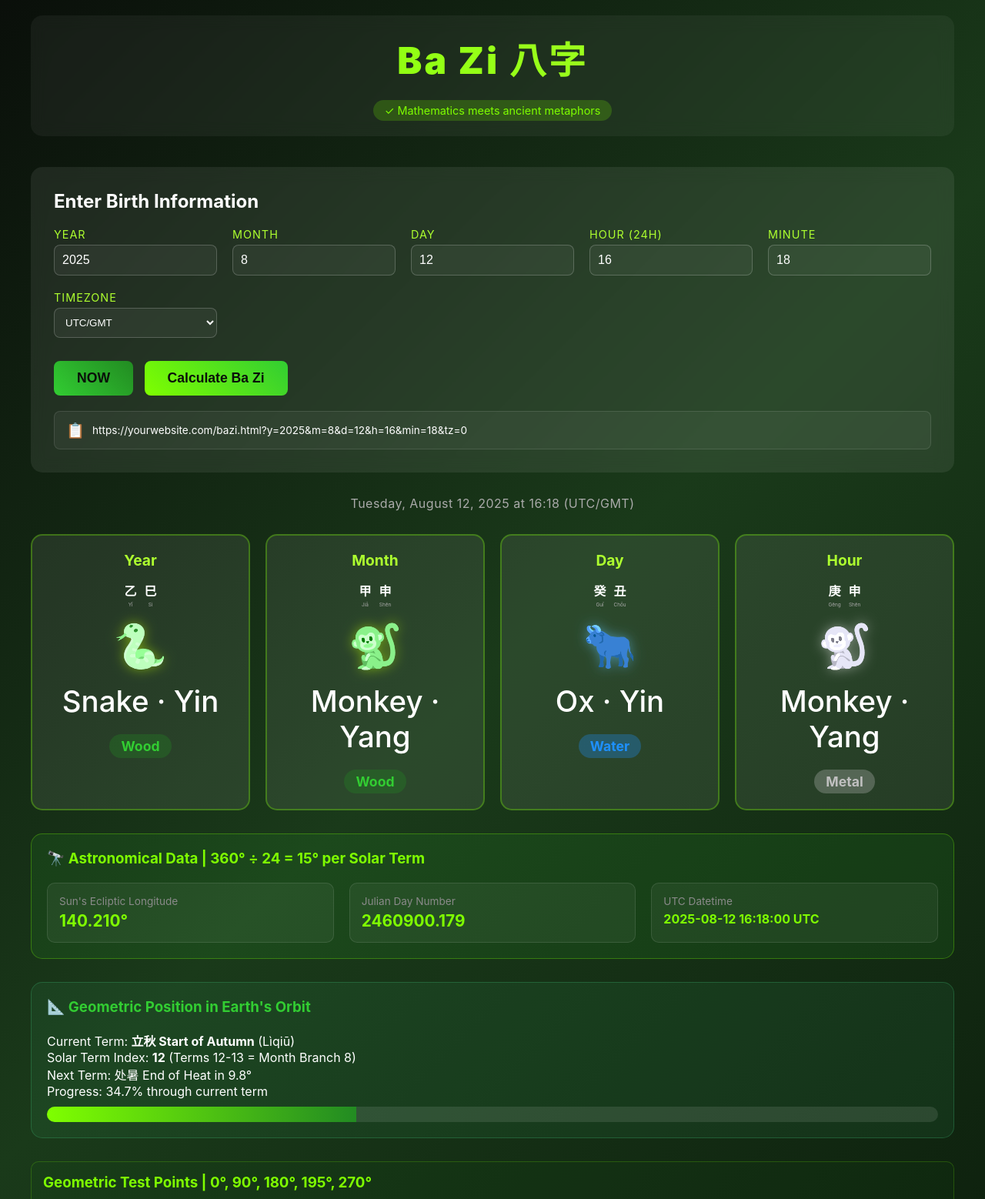
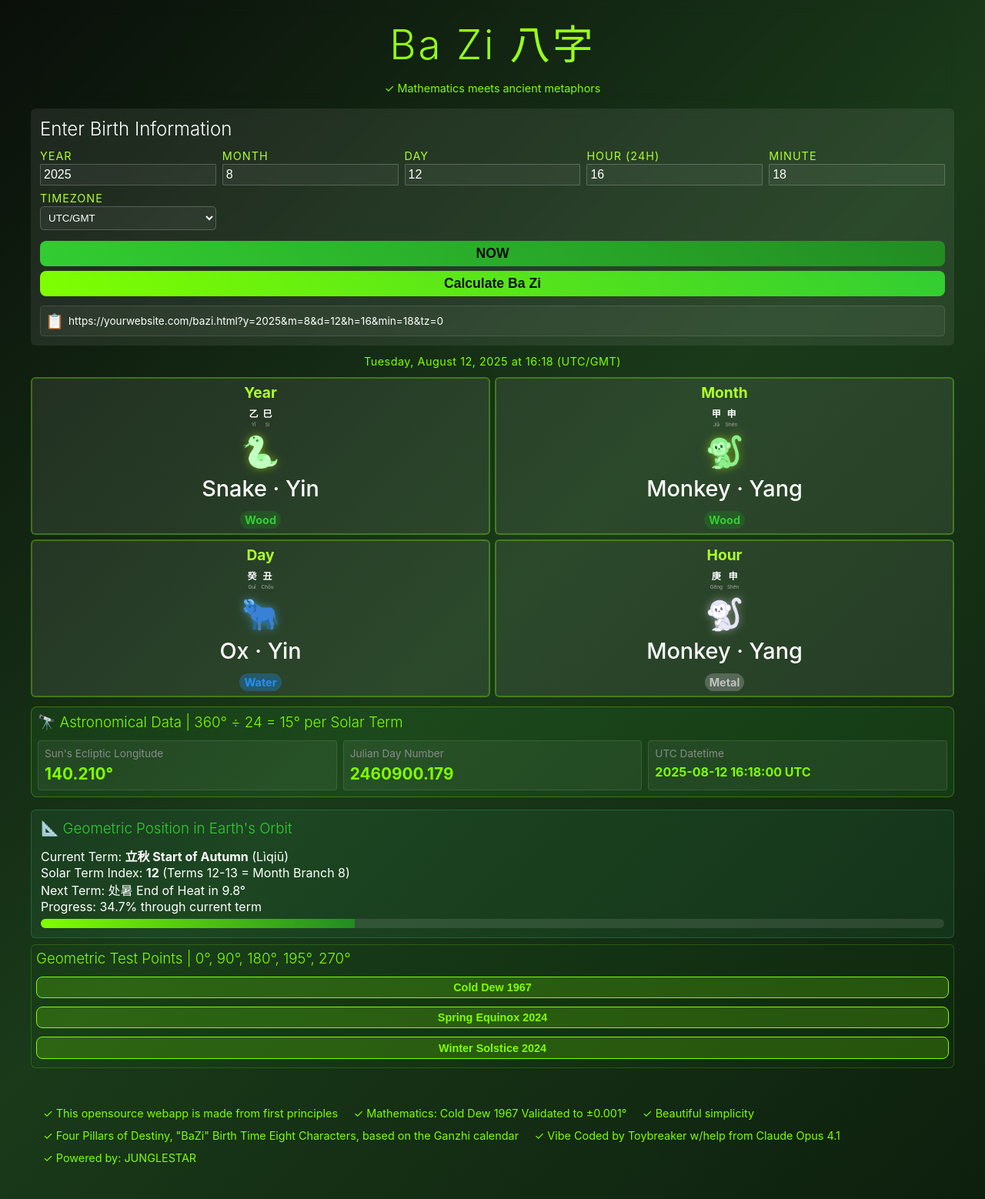
Before and after one commit to junglesta/BAZI, a plain HTML site: page index.html in a window 1280 px wide. Shown: the top 1558 px of the page at 77% size. Drawn offline with Linux system fonts and the light colour scheme.

Commit message:
v90 | gui improv

```diff
--- a/index.html
+++ b/index.html
@@ -1,6 +1,7 @@
 <!doctype html>
 <html lang="en">
     <head>
+        <meta name="version" content="90" />
         <meta charset="UTF-8" />
         <meta name="viewport" content="width=device-width, initial-scale=1.0" />
         <title>BAZI 八字 Math From First Principles</title>
@@ -23,7 +24,7 @@
                 );
                 min-height: 100vh;
                 color: #fff;
-                padding: 20px;
+                padding: 1dvh;
             }
 
             .container {
@@ -33,21 +34,21 @@
 
             header {
                 text-align: center;
-                margin-bottom: 40px;
-                padding: 20px;
-                background: rgba(255, 255, 255, 0.05);
-                border-radius: 15px;
-                backdrop-filter: blur(10px);
+                margin-bottom: 1dvh;
+                padding: 1dvh;
+                /* background: rgba(255, 255, 255, 0.05); */
+                border-radius: 1dvh;
+                backdrop-filter: blur(0.75dvh);
             }
 
             h1 {
                 font-size: 3rem;
-                margin-bottom: 10px;
+                margin-bottom: 0.5dvh;
                 background: linear-gradient(45deg, #7fff00, #adff2f);
                 -webkit-background-clip: text;
                 -webkit-text-fill-color: transparent;
                 background-clip: text;
-                font-weight: 900;
+                font-weight: 300;
                 letter-spacing: 3px;
             }
 
@@ -56,29 +57,51 @@
                 font-size: 1.1rem;
             }
 
+            footer {
+                padding-block: 5dvh;
+                padding-inline: 1dvh;
+            }
+
+            h1,
+            h2,
+            h3 {
+                font-weight: 300;
+            }
+            h4,
+            h5,
+            h6 {
+                font-weight: 500;
+            }
+
             .validation-badge {
                 display: inline-block;
-                background: rgba(127, 255, 0, 0.2);
+                border-color: #7fff00;
+                /*rgba(127, 255, 0, 0.2);*/
                 color: #7fff00;
-                padding: 5px 15px;
-                border-radius: 20px;
+                padding: 0.25dvh 1dvh;
+                border-radius: 1dvh;
                 font-size: 0.9rem;
-                margin-top: 10px;
+                margin-top: 1dvh;
+            }
+
+            .pad_top_5 {
+                margin-top: 5dvh;
+                padding-top: 5dvh;
             }
 
             .input-section {
                 background: rgba(255, 255, 255, 0.08);
-                border-radius: 15px;
-                padding: 30px;
-                margin-bottom: 30px;
-                backdrop-filter: blur(10px);
+                border-radius: 0.75dvh;
+                padding: 1.5dvh;
+                margin-bottom: 1.5dvh;
+                backdrop-filter: blur(0.75dvh);
             }
 
             .input-grid {
                 display: grid;
                 grid-template-columns: repeat(auto-fit, minmax(200px, 1fr));
-                gap: 20px;
-                margin-bottom: 20px;
+                gap: 1dvh;
+                margin-bottom: 1dvh;
             }
 
             .input-group {
@@ -87,7 +110,7 @@
             }
 
             label {
-                margin-bottom: 5px;
+                margin-bottom: 0.25dvh;
                 color: #adff2f;
                 font-size: 0.9rem;
                 text-transform: uppercase;
@@ -95,11 +118,11 @@
             }
 
             input {
-                padding: 10px;
+                padding: 0.5dvh;
                 border: 1px solid rgba(255, 255, 255, 0.2);
                 background: rgba(255, 255, 255, 0.05);
                 color: #fff;
-                border-radius: 8px;
+                border-radius: 0.175dvh;
                 font-size: 1rem;
             }
 
@@ -107,14 +130,14 @@
                 background: linear-gradient(45deg, #7fff00, #32cd32);
                 color: #0a0f0a;
                 border: none;
-                padding: 12px 30px;
-                border-radius: 8px;
+                padding: 0.75dvh 1.5dvh;
+                border-radius: 1dvh;
                 font-size: 1.1rem;
                 font-weight: bold;
                 cursor: pointer;
-                transition: transform 0.2s;
-                margin-top: 10px;
-                margin-right: 10px;
+                transition: transform 0.3s;
+                margin-top: 0.5dvh;
+                margin-right: 0.5dvh;
             }
 
             button:hover {
@@ -124,29 +147,29 @@
             .astronomical-data {
                 background: rgba(50, 205, 50, 0.1);
                 border: 1px solid rgba(127, 255, 0, 0.3);
-                border-radius: 15px;
-                padding: 20px;
-                margin-bottom: 30px;
+                border-radius: 1dvh;
+                padding: 1dvh;
+                margin-bottom: 2dvh;
             }
 
             .data-grid {
                 display: grid;
                 grid-template-columns: repeat(auto-fit, minmax(250px, 1fr));
-                gap: 20px;
-                margin-top: 20px;
+                gap: 1dvh;
+                margin-top: 1dvh;
             }
 
             .data-card {
                 background: rgba(255, 255, 255, 0.05);
-                padding: 15px;
-                border-radius: 10px;
+                padding: 1dvh;
+                border-radius: 0.5dvh;
                 border: 1px solid rgba(255, 255, 255, 0.1);
             }
 
             .data-label {
                 color: #8a8a8a;
                 font-size: 0.85rem;
-                margin-bottom: 5px;
+                margin-bottom: 0.75dvh;
             }
 
             .data-value {
@@ -157,28 +180,28 @@
 
             .calculated-date-info {
                 text-align: center;
-                margin-bottom: 15px;
-                margin-top: 10px;
+                margin-top: 0.5dvh;
+                margin-bottom: 1dvh;
             }
 
             .date-display {
-                font-size: 1rem;
-                color: #aaa;
+                font-size: 1.2rem;
+                color: #7fff00;
                 letter-spacing: 0.5px;
             }
 
             .pillars-container {
                 display: grid;
                 grid-template-columns: repeat(auto-fit, minmax(250px, 1fr));
-                gap: 20px;
-                margin-top: 30px;
-                margin-bottom: 30px;
+                gap: 1.5dvh;
+                margin-top: 1.5dvh;
+                margin-bottom: 1.5dvh;
             }
 
             .pillar {
                 background: rgba(255, 255, 255, 0.08);
-                border-radius: 15px;
-                padding: 20px;
+                border-radius: 0.75dvh;
+                padding: 1.5dvh;
                 text-align: center;
                 border: 2px solid rgba(127, 255, 0, 0.3);
             }
@@ -186,7 +209,7 @@
             .pillar-title {
                 font-size: 1.2rem;
                 color: #adff2f;
-                margin-bottom: 15px;
+                margin-bottom: 0.75dvh;
                 font-weight: bold;
             }
 
@@ -194,8 +217,8 @@
                 display: flex;
                 justify-content: center;
                 align-items: center;
-                gap: 10px;
-                margin: 15px 0;
+                gap: 0.75dvh;
+                margin: 0.75dvh 0;
             }
 
             .chinese-char {
@@ -211,10 +234,10 @@
 
             .element {
                 display: inline-block;
-                padding: 5px 15px;
-                border-radius: 20px;
+                padding: 5px 0.75dvh;
+                border-radius: 1.5dvh;
                 font-size: 1.1rem;
-                margin-top: 10px;
+                margin-top: 0.75dvh;
                 font-weight: bold;
             }
 
@@ -241,54 +264,55 @@
 
             .animal-emoji {
                 font-size: 3.5rem;
-                margin: 15px 0;
+                margin: 0.75dvh 0;
             }
 
             .animal-emoji-wood {
                 filter: url(#greenify)
-                    drop-shadow(0 0 8px rgba(127, 255, 0, 0.5));
+                    drop-shadow(0 0 0.65dvh rgba(127, 255, 0, 0.5));
             }
 
             .animal-emoji-fire {
-                filter: url(#redify) drop-shadow(0 0 8px rgba(255, 69, 0, 0.5));
+                filter: url(#redify)
+                    drop-shadow(0 0 0.65dvh rgba(255, 69, 0, 0.5));
             }
 
             .animal-emoji-earth {
                 filter: url(#earthify)
-                    drop-shadow(0 0 8px rgba(218, 165, 32, 0.5));
+                    drop-shadow(0 0 0.65dvh rgba(218, 165, 32, 0.5));
             }
 
             .animal-emoji-metal {
                 filter: url(#metalify)
-                    drop-shadow(0 0 8px rgba(192, 192, 192, 0.5));
+                    drop-shadow(0 0 0.65dvh rgba(192, 192, 192, 0.5));
             }
 
             .animal-emoji-water {
                 filter: url(#blueify)
-                    drop-shadow(0 0 8px rgba(30, 144, 255, 0.5));
+                    drop-shadow(0 0 0.65dvh rgba(30, 144, 255, 0.5));
             }
 
             .animal-info {
                 font-size: 2.4rem;
-                margin: 10px 0;
+                margin: 0.75dvh 0;
                 font-weight: 500;
             }
 
             .solar-term-info {
                 background: rgba(60, 179, 113, 0.1);
                 border: 1px solid rgba(60, 179, 113, 0.3);
-                border-radius: 15px;
-                padding: 20px;
-                margin-top: 20px;
+                border-radius: 0.75dvh;
+                padding: 1.5dvh;
+                margin-top: 1.5dvh;
             }
 
             .term-progress {
                 width: 100%;
-                height: 20px;
+                height: 1.5dvh;
                 background: rgba(255, 255, 255, 0.1);
-                border-radius: 10px;
+                border-radius: 0.75dvh;
                 overflow: hidden;
-                margin-top: 10px;
+                margin-top: 0.75dvh;
             }
 
             .term-progress-bar {
@@ -300,16 +324,16 @@
             .test-cases {
                 background: rgba(34, 139, 34, 0.05);
                 border: 1px solid rgba(127, 255, 0, 0.2);
-                border-radius: 10px;
-                padding: 15px;
-                margin-top: 30px;
+                border-radius: 0.75dvh;
+                padding: 0.75dvh;
+                margin-top: 1dvh;
             }
 
             .test-button {
                 background: rgba(127, 255, 0, 0.2);
                 color: #7fff00;
                 border: 1px solid #7fff00;
-                padding: 8px 15px;
+                padding: 0.65dvh 0.75dvh;
                 margin: 5px;
                 font-size: 0.9rem;
             }
@@ -318,19 +342,19 @@
                 background: rgba(127, 255, 0, 0.3);
             }
 
-            @media (max-width: 768px) {
+            @media (max-width: 760.65dvh) {
                 h1 {
-                    font-size: 1.8rem;
+                    font-size: 3.3rem;
                 }
                 .date-display {
                     font-size: 0.9rem;
                 }
                 .pillars-container {
                     grid-template-columns: repeat(2, 1fr);
-                    gap: 10px;
+                    gap: 0.75dvh;
                 }
                 .pillar {
-                    padding: 15px 10px;
+                    padding: 0.75dvh 0.75dvh;
                 }
                 .chinese-char {
                     font-size: 0.75rem;
@@ -343,12 +367,12 @@
                 }
                 .element {
                     font-size: 0.9rem;
-                    padding: 3px 10px;
+                    padding: 3px 0.75dvh;
                 }
                 button {
                     width: 100%;
                     margin-left: 0 !important;
-                    margin-top: 10px !important;
+                    margin-top: 0.75dvh !important;
                 }
             }
 
@@ -358,10 +382,10 @@
                 }
                 .pillars-container {
                     grid-template-columns: repeat(2, 1fr);
-                    gap: 8px;
+                    gap: 0.65dvh;
                 }
                 .pillar {
-                    padding: 12px 8px;
+                    padding: 0.85dvh 0.65dvh;
                 }
                 .pillar-title {
                     font-size: 1rem;
@@ -381,7 +405,7 @@
                 button {
                     width: 100%;
                     margin-left: 0 !important;
-                    margin-top: 10px !important;
+                    margin-top: 0.75dvh !important;
                 }
                 #urlDisplay {
                     font-size: 0.75rem !important;
@@ -469,7 +493,7 @@
             </header>
 
             <div class="input-section">
-                <h2 style="margin-bottom: 20px">Enter Birth Information</h2>
+                <h2 style="margin-bottom: 1.5dvh">Enter Birth Information</h2>
                 <div class="input-grid">
                     <div class="input-group">
                         <label for="year">Year</label>
@@ -526,8 +550,8 @@
                         <select
                             id="timezone"
                             style="
-                                padding: 10px;
-                                border-radius: 8px;
+                                padding: 0.75dvh;
+                                border-radius: 0.65dvh;
                                 background: rgba(255, 255, 255, 0.05);
                                 color: white;
                                 border: 1px solid rgba(255, 255, 255, 0.2);
@@ -573,10 +597,10 @@
                 <div
                     id="urlDisplay"
                     style="
-                        margin-top: 20px;
-                        padding: 12px 15px;
+                        margin-top: 1.5dvh;
+                        padding: 0.85dvh 0.75dvh;
                         background: rgba(255, 255, 255, 0.05);
-                        border-radius: 8px;
+                        border-radius: 0.65dvh;
                         font-size: 0.85rem;
                         color: #fff;
                         display: none;
@@ -590,7 +614,7 @@
                         style="
                             cursor: pointer;
                             display: inline-block;
-                            margin-right: 10px;
+                            margin-right: 0.75dvh;
                             color: #7fff00;
                             font-size: 1.2rem;
                             vertical-align: middle;
@@ -625,7 +649,7 @@
                 id="astronomicalData"
                 style="display: none"
             >
-                <h3 style="color: #7fff00; margin-bottom: 20px">
+                <h3 style="color: #7fff00; margin-bottom: 1.5dvh">
                     🔭 Astronomical Data | 360° ÷ 24 = 15° per Solar Term
                 </h3>
                 <div class="data-grid">
@@ -655,7 +679,7 @@
                 id="solarTermInfo"
                 style="display: none"
             >
-                <h3 style="color: #32cd32; margin-bottom: 20px">
+                <h3 style="color: #32cd32; margin-bottom: 1.5dvh">
                     📐 Geometric Position in Earth's Orbit
                 </h3>
                 <div id="termDetails"></div>
@@ -665,7 +689,7 @@
             </div>
 
             <div class="test-cases">
-                <h3 style="color: #7fff00; margin-bottom: 10px">
+                <h3 style="color: #7fff00; margin-bottom: 0.75dvh">
                     Geometric Test Points | 0°, 90°, 180°, 195°, 270°
                 </h3>
                 <button class="test-button" onclick="testColdDew1967()">
@@ -679,6 +703,7 @@
                 </button>
             </div>
 
+            <footer>
                 <span class="validation-badge"
                     >✓ This opensource webapp is made from first principles
                 </span>
@@ -690,13 +715,15 @@
                 <span class="validation-badge">✓ Beautiful simplicity </span>
 
                 <span class="validation-badge"
-                >✓ Four Pillars of Destiny, "BaZi" Birth Time Eight Characters,
-                based on the Ganzhi calendar</span
+                    >✓ Four Pillars of Destiny, "BaZi" Birth Time Eight
+                    Characters, based on the Ganzhi calendar</span
                 >
                 <span class="validation-badge"
-                >✓ Vibe Coded by Toybreaker w/help from Claude Opus 4.1</span
+                    >✓ Vibe Coded by Toybreaker w/help from Claude Opus
+                    4.1</span
                 >
                 <span class="validation-badge">✓ Powered by: JUNGLESTAR</span>
+            </footer>
         </div>
 
         <script>
```
Lines whose indentation alone changed are shown as unchanged.
